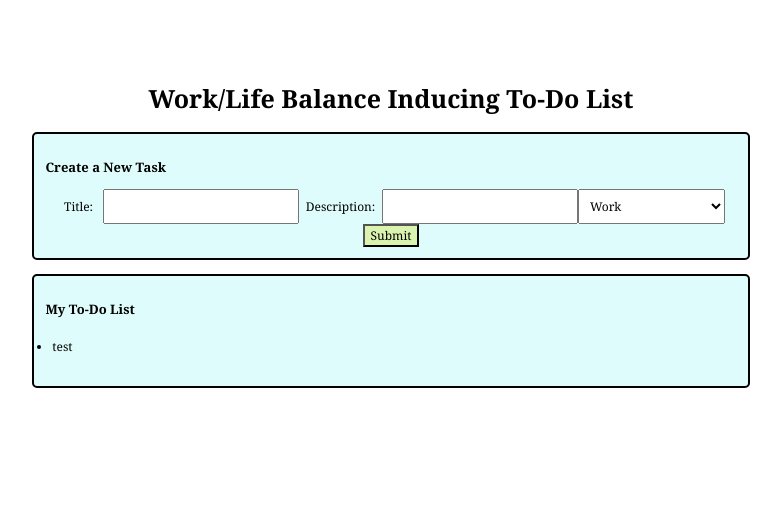
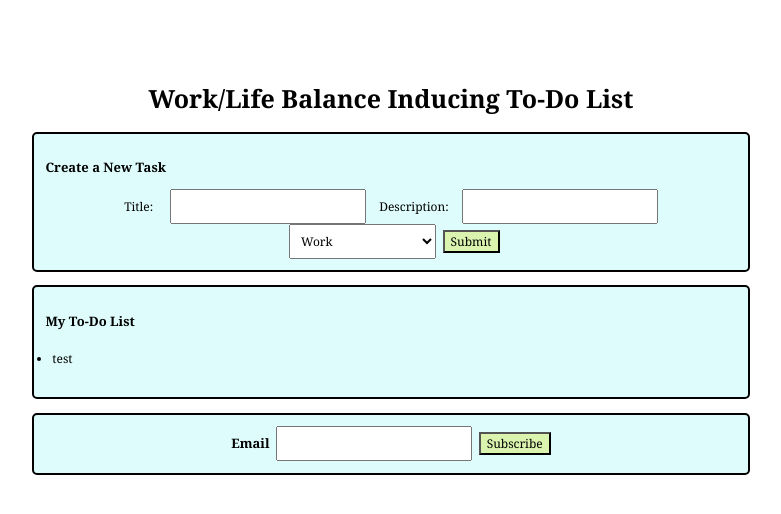
Before and after one commit to MariaSolOs/caring-todos, a React (Create React App) app in the folder client/: page / in a window 1280 px wide. Shown: the top 514 px of the page, without its empty margins (249-1030 px from the left). Built offline with nearby package versions, Linux system fonts and the light colour scheme.

Commit message:
added email subscribe section

```diff
--- a/client/src/App.tsx
+++ b/client/src/App.tsx
@@ -7,6 +7,7 @@
     const [title, setTitle] = useState('');
     const [description, setDescription] = useState('');
     const [category, setCategory] = useState('');
+    const [email, setEmail] = useState('');
 
     const handleTodoSubmit = (e: React.FormEvent) => {
         e.preventDefault();
@@ -23,7 +24,7 @@
                 <h3 className="SubTitle">Create a New Task</h3>
                 <form onSubmit={handleTodoSubmit}>
                     <label htmlFor="todoTitle" className="Paragraph">Title: </label>
-                    <input className="Paragraph"
+                    <input className="TextBox"
                     id="todoTitle"
                     type="text"
                     name="title"
@@ -32,13 +33,13 @@
                     <label htmlFor="todoDescription" className="Paragraph">
                         Description:
                     </label>
-                    <input className="Paragraph"
+                    <input className="TextBox"
                     id="todoDescription"
                     type="text"
                     name="description"
                     value={description}
                     onChange={(e) => setDescription(e.target.value)}/>
-                    <select className="Paragraph"
+                    <select className="TextBox"
                     name="category"
                     value={category}
                     onChange={e => setCategory(e.target.value)}>
@@ -47,7 +48,7 @@
                         <option value="FAM-FRIENDS">Family and Friends</option>
                         <option value="SELF-CARE">Self-care</option>
                     </select>
-                    <button type="submit" className="SubmitButton">
+                    <button type="submit" className="Button">
                         Submit
                     </button>
                 </form>
@@ -60,6 +61,16 @@
                   </li>
                 </ul>
             </div>
+            <div className="Box">
+                <label className="SubTitle">Email</label>
+                <input className="TextBox"
+                    id="email"
+                    type="text"
+                    name="email"
+                    value={email}
+                    onChange={(e) => setDescription(e.target.value)}/>
+                <button className="Button">Subscribe</button>
+            </div>
         </div>
         </div>
   );
--- a/client/src/Buttons.css
+++ b/client/src/Buttons.css
@@ -1,4 +1,4 @@
-.SubmitButton{
+.Button{
     background-color: #d9f196c2;
     color: black;
     text-align: center;
@@ -10,6 +10,15 @@
     border-radius: 5px black;
 }
 
-.SubmitButton:hover{
+.Button:hover{
     background-color: #bfe656;
 }
+
+.TextBox{
+    font-size: 12px;
+    text-align: left;
+    font-family: Georgia, 'Times New Roman', Times, serif;
+    padding: 1%;
+    margin-left: 5pt;
+    margin-right: 5pt;
+}
```
Also changed, not shown: 1 other file (tests, documents, lock files or other folders).
